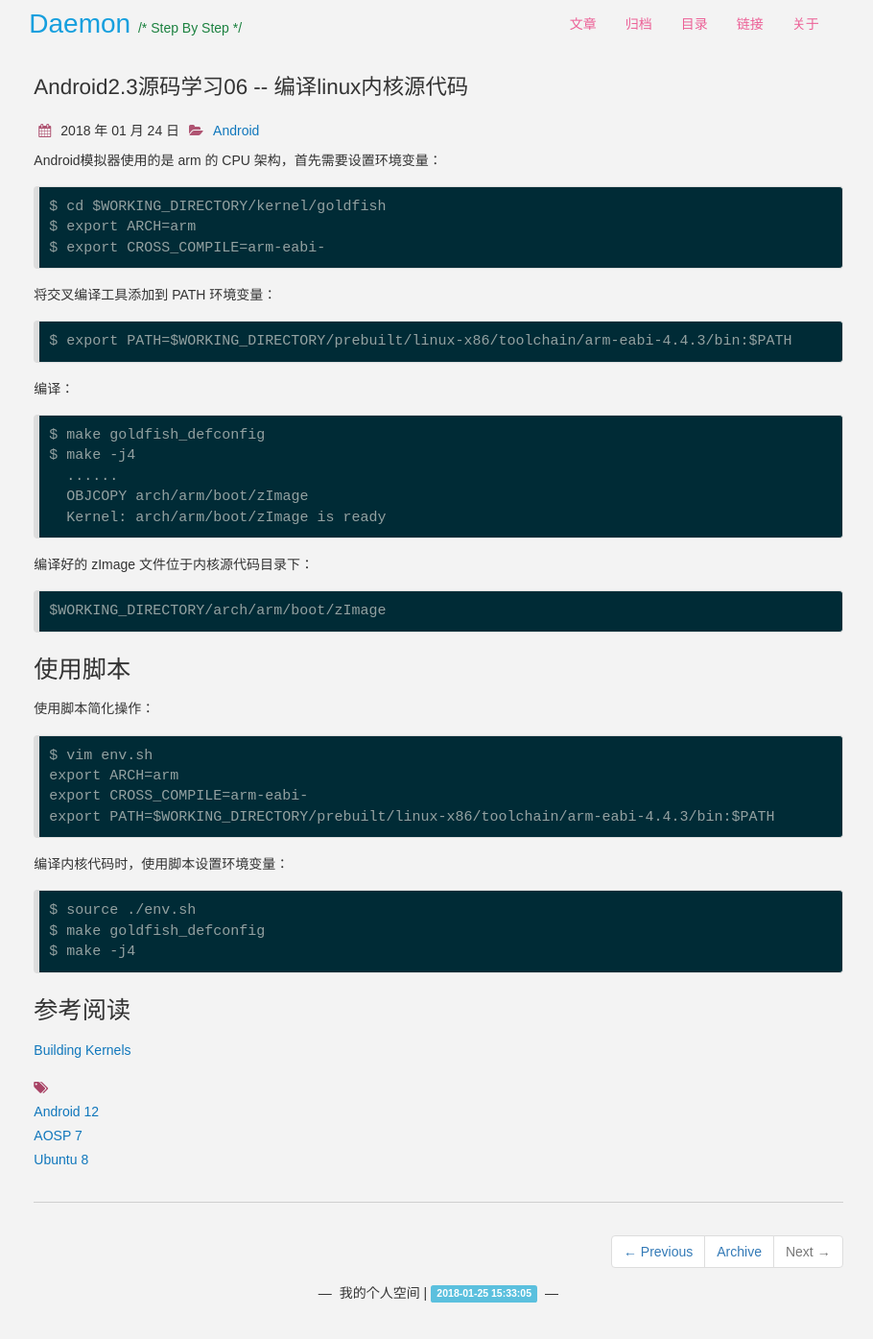
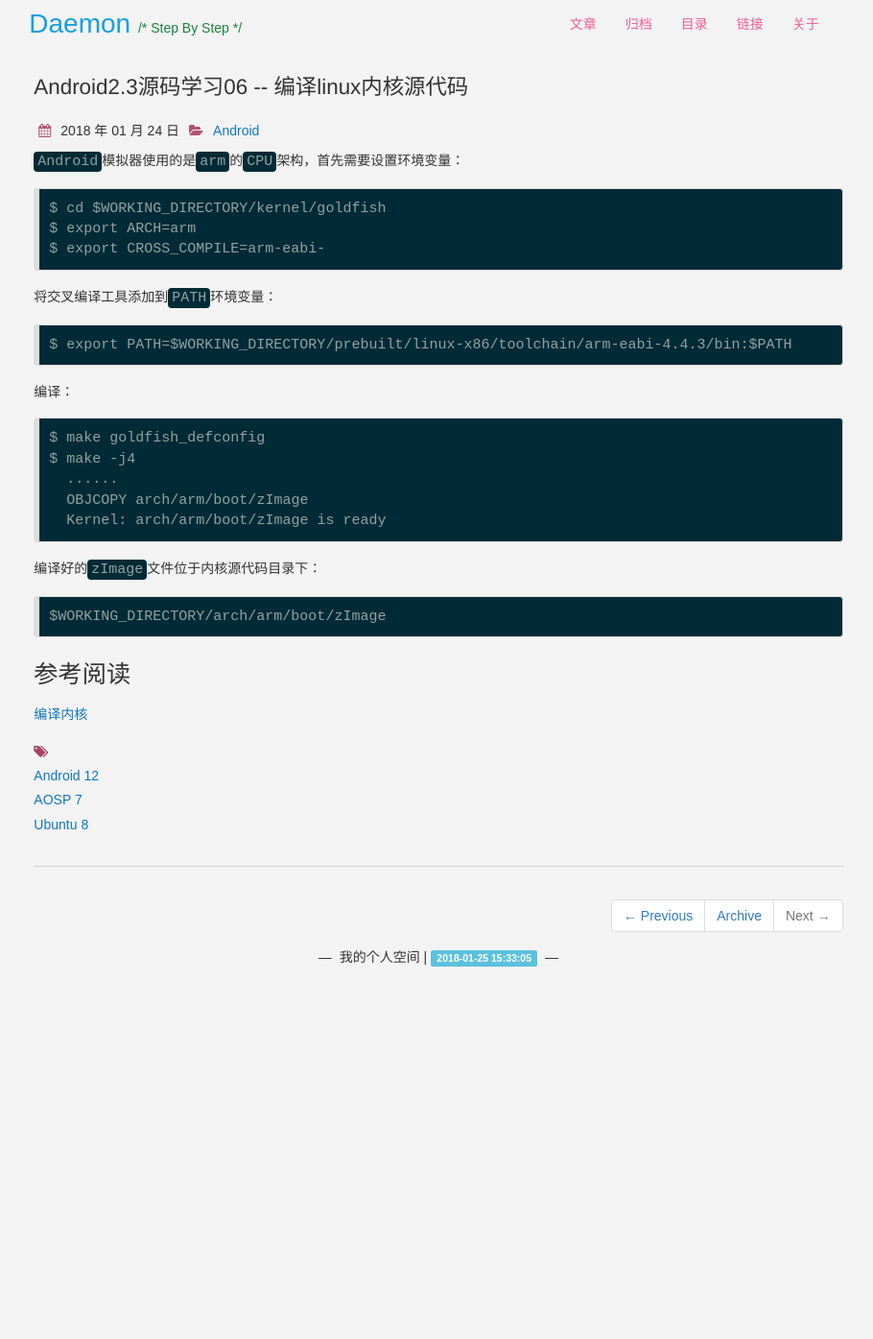
Before and after one commit to daemon369/daemon369.github.io, a Jekyll site: the page built from _posts/2018-01-24-01-aosp-2.3-006-build-kernel-source.md, in a window 1280 px wide. Shown: the whole page at 96% size, without its empty margins (183-1093 px from the left). Built offline with Jekyll 4.4.1, drawn with Linux system fonts in a browser that asks for light colours; nearby versions of some CDN libraries; comment, search, counter and statistics services are not loaded; after the commit the page ends 1045 px from its top, so only the background shows below that.

Commit message:
build kernel source

```diff
--- a/_posts/2018-01-24-01-aosp-2.3-006-build-kernel-source.md
+++ b/_posts/2018-01-24-01-aosp-2.3-006-build-kernel-source.md
@@ -10,13 +10,13 @@
 date: 2018-01-24 22:52:00
 ---
 
-Android模拟器使用的是 arm 的 CPU 架构，首先需要设置环境变量：
+`Android`模拟器使用的是`arm`的`CPU`架构，首先需要设置环境变量：
 
     $ cd $WORKING_DIRECTORY/kernel/goldfish
     $ export ARCH=arm
     $ export CROSS_COMPILE=arm-eabi-
 
-将交叉编译工具添加到 PATH 环境变量：
+将交叉编译工具添加到`PATH`环境变量：
 
     $ export PATH=$WORKING_DIRECTORY/prebuilt/linux-x86/toolchain/arm-eabi-4.4.3/bin:$PATH
 
@@ -30,25 +30,11 @@
       OBJCOPY arch/arm/boot/zImage
       Kernel: arch/arm/boot/zImage is ready
 
-编译好的 zImage 文件位于内核源代码目录下：
+编译好的`zImage`文件位于内核源代码目录下：
 
     $WORKING_DIRECTORY/arch/arm/boot/zImage
 
-# 使用脚本
-
-使用脚本简化操作：
-
-    $ vim env.sh
-    export ARCH=arm
-    export CROSS_COMPILE=arm-eabi-
-    export PATH=$WORKING_DIRECTORY/prebuilt/linux-x86/toolchain/arm-eabi-4.4.3/bin:$PATH
-
-编译内核代码时，使用脚本设置环境变量：
-
-    $ source ./env.sh
-    $ make goldfish_defconfig
-    $ make -j4
-
 # 参考阅读
 
-[Building Kernels](https://source.android.com/source/building-kernels)
+[编译内核
+](https://source.android.com/source/building-kernels)
```
